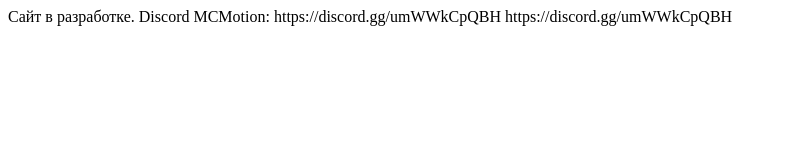
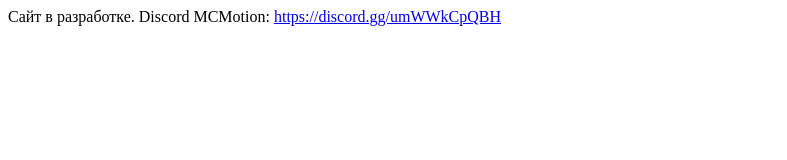
Before and after one commit to Pahan3568/MCM-Stu, a plain HTML site: page index.html in a window 1280 px wide. Shown: the whole page, without its empty margins (0-787 px from the left). Drawn offline with Linux system fonts and the light colour scheme.

Commit message:
Update index.html

```diff
--- a/index.html
+++ b/index.html
@@ -1,6 +1,5 @@
 Сайт в разработке.
 
 <a>Discord MCMotion:
-https://discord.gg/umWWkCpQBH
 </a>
-<href>https://discord.gg/umWWkCpQBH</href>
+<a href="https://discord.gg/umWWkCpQBH">https://discord.gg/umWWkCpQBH</a>
```
